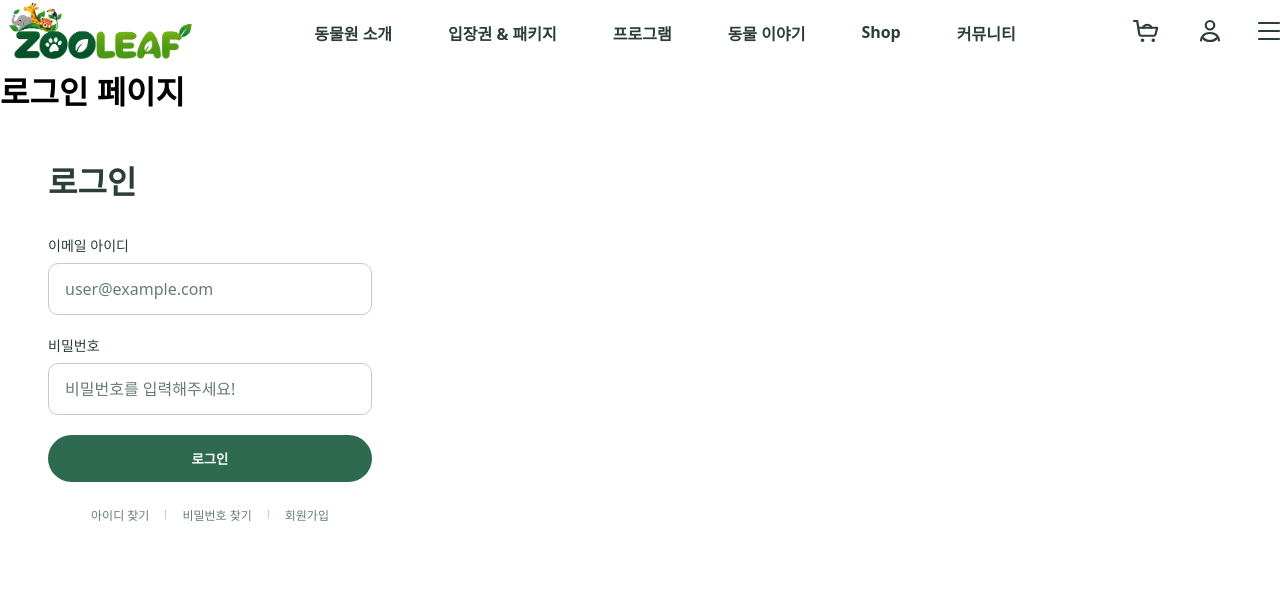
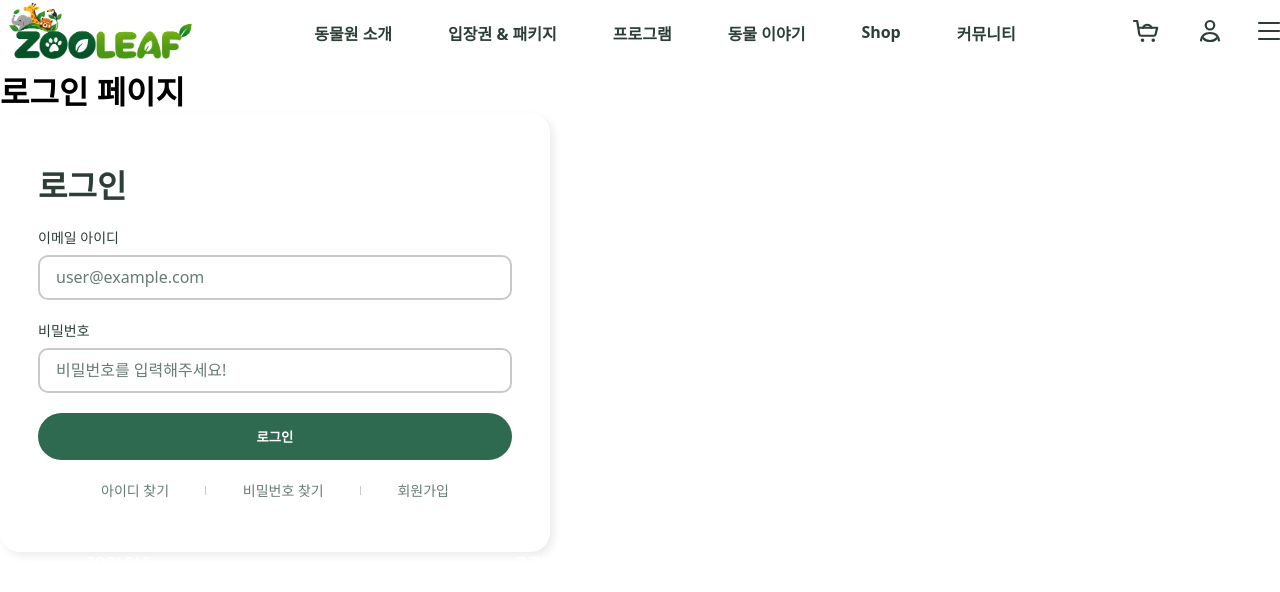
Before and after one commit to dhwmgl12-ux/zooleaf, a React (Vite) app: page /login in a window 1280 px wide. Shown: the top 592 px of the page. Built offline with nearby package versions, Linux system fonts and the light colour scheme.

Commit message:
style: Inpuit/FormCard 사이즈 수정 및 variant 분기 추가

```diff
--- a/src/components/auth/auth.styles.js
+++ b/src/components/auth/auth.styles.js
@@ -3,10 +3,14 @@ import { theme } from "../../styles/variables";
 
 export const FormCard = styled.div`
   width: 100%;
-  max-width: 420px;
+  max-width: 550px;
   background: ${theme.colors.white};
   border-radius: ${theme.radius.box};
-  padding: ${theme.spacing[48]};
+  padding: ${(props) => props.variant === 'signup' ? '32px 40px' : '52px 38px'};
+  box-shadow: 4px 4px 8px 0 rgba(0, 0, 0, 0.08);
+  display: flex;
+  flex-direction: column;
+  gap: ${theme.spacing[20]};
 `;
 
 export const Title = styled.h2 `
@@ -14,7 +18,7 @@ export const Title = styled.h2 `
   line-height: ${theme.fontSize.h3.lineheight};
   color: ${theme.colors.textPrimary};
   font-weight: ${theme.fontWeight.bold};
-  margin-bottom: ${theme.spacing[32]};
+  /* margin-bottom: ${theme.spacing[32]}; */
 `;
 
 export const Form = styled.form`
@@ -33,8 +37,9 @@ export const Label = styled.label`
 
 export const Input = styled.input`
   width: 100%;
+  height: 45px;
   padding: ${theme.spacing[14]} ${theme.spacing[16]};
-  border: 1px solid ${theme.colors.border};
+  border: 2px solid ${theme.colors.border};
   border-radius: ${theme.radius.input};
   font-size: ${theme.fontSize.body.size};
   color: ${theme.colors.textPrimary};
@@ -55,6 +60,40 @@ export const ErrorText = styled.p`
   margin-top: ${theme.spacing[4]};
 `;
 
+export const AgreeGroup = styled.div`
+  display: flex;
+  flex-direction: column;
+  gap: ${theme.spacing[8]};
+  align-items: flex-start;
+  align-self: stretch;
+`;
+
+export const AgreeRow = styled.div`
+  display: flex;
+  align-items: center;
+  justify-content: space-between;
+  align-self: stretch;
+`;
+
+export const AgreeLeftGroup = styled.label`
+  display: flex;
+  align-items: center;
+  gap: ${theme.spacing[8]};
+  font-size: ${theme.fontSize.bodysmall.size};
+  color: ${theme.colors.textPrimary};
+  cursor: pointer;
+`;
+
+export const InlineErrorText = styled.span`
+  color: ${theme.colors.error};
+  font-size: ${theme.fontSize.bodysmall.size};
+`;
+
+export const ArrowIcon = styled.span`
+  color: ${theme.colors.textSecondary};
+  font-size: ${theme.fontSize.body.size};
+`
+
 
 export const SubmitButton = styled.button`
   width: 100%;
@@ -63,7 +102,8 @@ export const SubmitButton = styled.button`
   color: ${theme.colors.white};
   border: none;
   border-radius: ${theme.radius.button};
-  font-weight: ${theme.fontWeight.semiBold};
+  font-size: ${theme.fontSize.bodylarge};
+  font-weight: ${theme.fontWeight.bold};
   cursor: pointer;
   transition: background 0.2s;
 
@@ -74,10 +114,12 @@ export const SubmitButton = styled.button`
 
 export const LinkRow = styled.div`
   display: flex;
-  justify-content: center;
-  gap: ${theme.spacing[16]};
-  margin-top: ${theme.spacing[24]};
-  font-size: ${theme.fontSize.caption.size};
+  width: 348px;
+  justify-content: space-between;
+  align-items: center;
+  margin: 0 auto;
+  font-size: ${theme.fontSize.bodysmall.size};
+  font-weight: 400;
   color: ${theme.colors.textSecondary};
 `;
 
```
